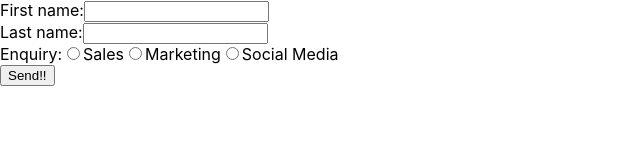
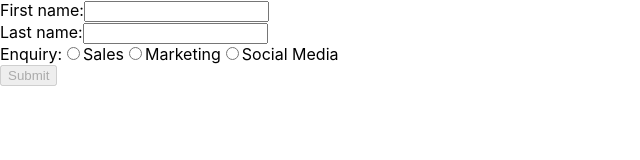
Before and after one commit to yeebryan/reactState, a React (Create React App) app in the folder react3/: page / in a window 1280 px wide. Shown: the top 160 px of the page, without its empty margins (0-640 px from the left). Built offline with nearby package versions, Linux system fonts and the light colour scheme.

Commit message:
correct error having no () in the disable function

```diff
--- a/react3/src/Contactform.js
+++ b/react3/src/Contactform.js
@@ -1,6 +1,11 @@
     // Step 1. Setup Form + 1-Way BINDING
     // Step 2. Setup Function for each input
     // Step 3. Radio Buttons remember to modify checked attribute
+    //         - Leave value to the value of the radio btn same as html
+    // Step 4. Test Form
+    // Step 5. Set Up 2-Way BINDING
+    // Step 6. Set Up Submit Button
+    // Step 7. Set Up Disabled for Submit
 
 import React from 'react';
 
@@ -16,7 +21,7 @@ lastName:"",
 enquiry: "",
 //prepare for our conditional rendering later
 // when the button is pressed
-btnPressed:""
+btnPressed: false
 
 };
 
@@ -56,11 +61,20 @@ updateEnquiry = (event) => {
 }
 
 submit = () => {
-    alert("hey submitted")
+    console.log('submitted');
+    alert(`Firstname: ${this.state.firstName} and Lastname: ${this.state.lastName} `);
 }
 
+// to check if button enable or not
+// just have to check if there is any value/state that is return to me
 checkIfDisabled(){
-
+    // we are checking if it doesn't return firstname, lastname and enquiry
+    // do a console log
+    return !(
+        this.state.firstName &&
+        this.state.lastName &&
+        this.state.enquiry
+    )
 }
 //render always has return
 // returns JSX elements
@@ -79,14 +93,14 @@ render(){
         <label>First name:</label>
         <input type="text"
         value={this.state.firstName}
-        onchange={this.updateFirstName} />
+        onChange={this.updateFirstName} />
     </div>
     {/*set up Last name*/}
     <div>
         <label>Last name:</label>
         <input type="text"
         value={this.state.lastName}
-        onchange={this.updateLastName} />
+        onChange={this.updateLastName} />
     </div>
     {/*set up various radio buttons for Enquiry*/}
 
@@ -124,9 +138,9 @@ render(){
         <label>Social Media</label>
     </div>
     <div>
-        <button onClick={this.submit} disabled={this.checkIfDisabled}>
-            Send!!{" "}
-        </button>
+
+        {/* Important to have () in the function */}
+    <button onClick={this.submit} disabled={this.checkIfDisabled()}>Submit</button>
     </div>
 
 
```
